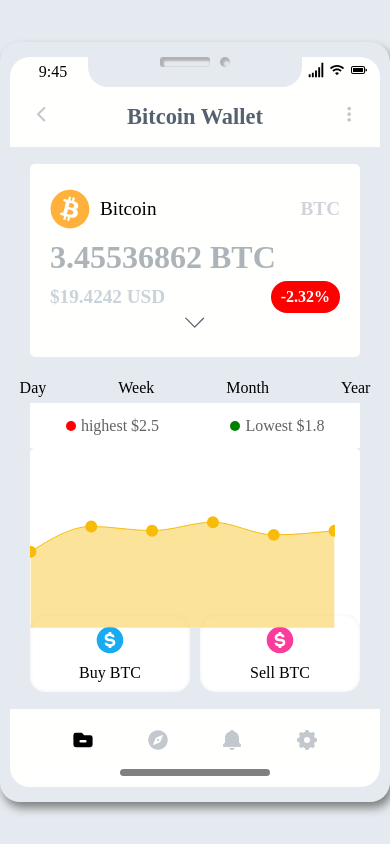
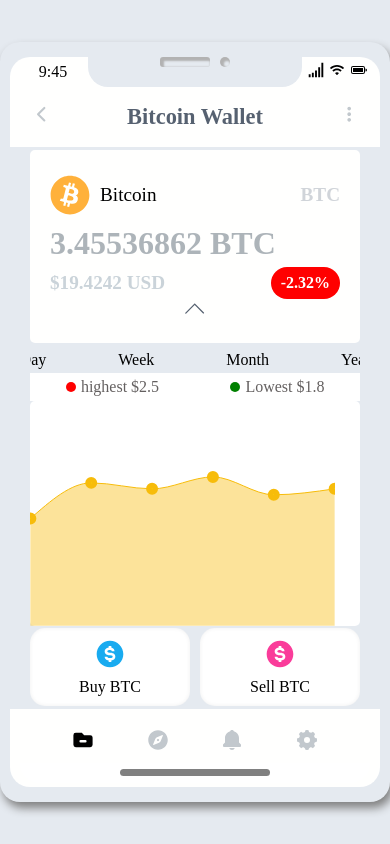
Before and after one commit to JohnMigwi/phone-layout, a React (Create React App) app: page / in a window 390 px wide. Both pictures are taken after a click on the element 195 px from the left and 324 px from the top of the page. Built offline with nearby package versions, Linux system fonts and the light colour scheme.

Commit message:
made toggle responsive

```diff
--- a/src/Components/Body/Body.jsx
+++ b/src/Components/Body/Body.jsx
@@ -1,13 +1,23 @@
-import React from 'react'
+import React, { useState } from 'react'
 import UpperBody from './UpperBody';
 import MiddleBody from './MiddleBody'
 import LowerBody from './LowerBody';
 
 const Body = () => {
+  const [analytics, setAnalytics] = useState(false);
+  const handleAnalytics = ()=>{
+    if(analytics){
+      setAnalytics(false)
+    }
+    else{
+      setAnalytics(true)
+    }
+  }
+
   return (
     <section className='bodySection'>
-        <UpperBody/>
-        <MiddleBody/>
+        <UpperBody handleAnalytics={handleAnalytics} analytics={analytics}/>
+        <MiddleBody analytics={analytics}/>
         <LowerBody/>
     </section>
   )
--- a/src/Components/Body/MiddleBody.js
+++ b/src/Components/Body/MiddleBody.js
@@ -5,7 +5,7 @@
 import CustomTooltip from '../../Resource/customtool';
 
 
-const MiddleBody = () => {
+const MiddleBody = ({analytics}) => {
   const [period, setPeriod] = useState('week');
 
   const handlePeriodChange = (newPeriod) => {
@@ -20,9 +20,18 @@
 
   console.log(maxDataValue, minDataValue)
 
+  // manual stylings
+  const style = {
+    height: '40%',
+  }
+
+  const style2 = {
+    height: '90%'
+  }
+
   return (
-    <section className='middle-section'>
-      <div className="period-buttons">
+    <section className={`middle-section `} style={analytics? {} : style}>
+      <div className={`period-buttons ${analytics && 'active'}`}>
         <div className="period-text" onClick={() => handlePeriodChange('day')}>
           Day
         </div>
@@ -51,7 +60,7 @@
           </span>
         </div>
       </div>
-      <div className="middle-body">
+      <div className="middle-body" style={analytics? {}: style2}>
       <div className="custom-tooltip-container">
           <CustomTooltip maxDataValue={maxDataValue} minDataValue={minDataValue} />
         </div>
--- a/src/Components/Body/UpperBody.js
+++ b/src/Components/Body/UpperBody.js
@@ -1,7 +1,7 @@
 import React from 'react';
 import { FaBitcoin } from 'react-icons/fa';
 import {SlArrowDown, SlArrowUp} from 'react-icons/sl'
-const UpperBody = () => {
+const UpperBody = ({handleAnalytics, analytics}) => {
   return (
     <div className="upper-body">
       <div className="bitcoin">
@@ -15,10 +15,10 @@
         <span className="percentage-decrease">-2.32%</span>
       </div>
       <div className="arrows">
-          <span className='active'>
+          <span onClick={()=> handleAnalytics()} className={analytics? "": "active"}>
               <SlArrowDown />
           </span>
-          <span>
+          <span onClick={()=> handleAnalytics()} className={analytics && 'active'}>
               <SlArrowUp />
           </span>
       </div>
--- a/src/index.css
+++ b/src/index.css
@@ -171,13 +171,14 @@
 }
 
 .bodySection .middle-section{
-  height: 40%;
+  overflow: hidden;
+  position: relative;
+  height: 50%;
 }
 .bodySection .analytics{
   background-color: white;
-  height: 20%;
   display: flex;
-
+  height: 10%;
 }
 
 .bodySection .analytics div{
@@ -434,9 +435,16 @@
 
 /* //extras */
 .period-buttons {
+  height: 10%;
   display: flex;
   justify-content: center;
-
+  position: absolute;
+  transition: all .2s linear;
+  transform: translateY(-100%);
+}
+.period-buttons.active{
+  position: static;
+  transform: translateY(0%);
 }
 
 .period-text {
```
